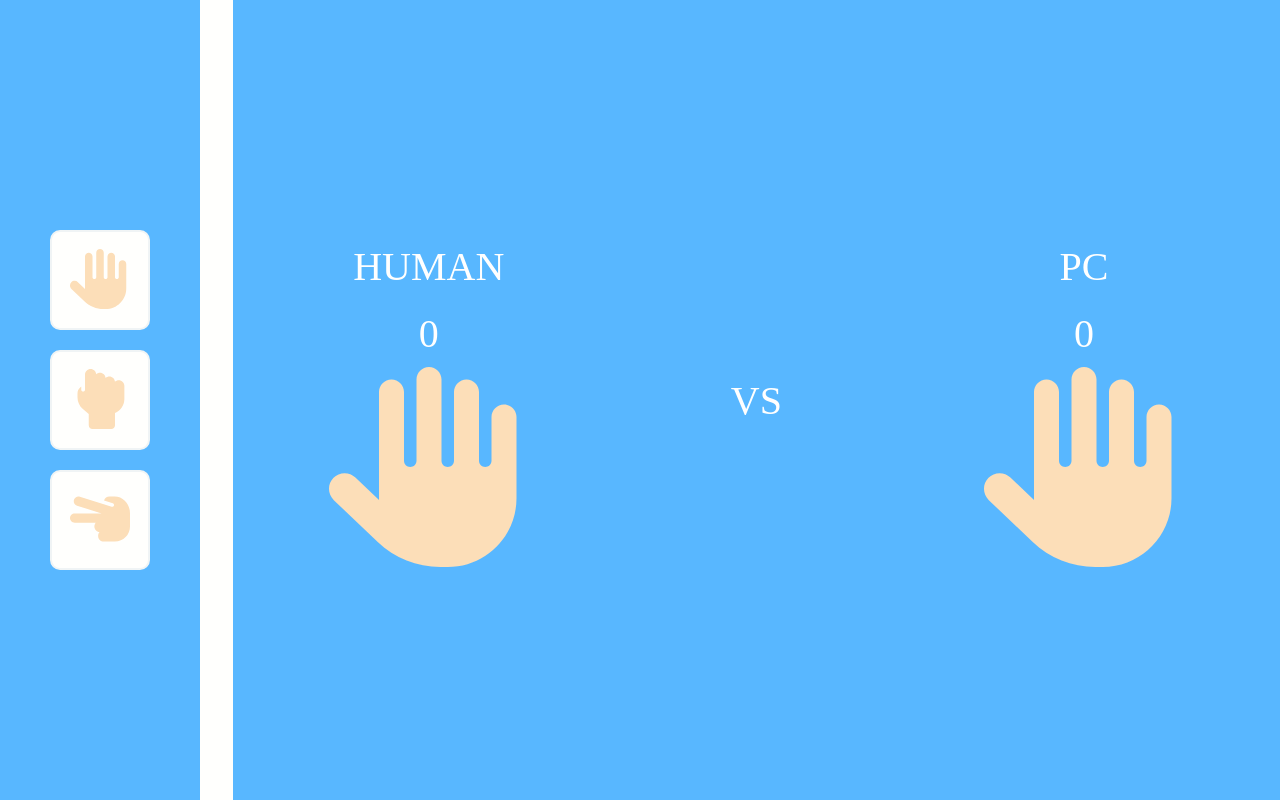
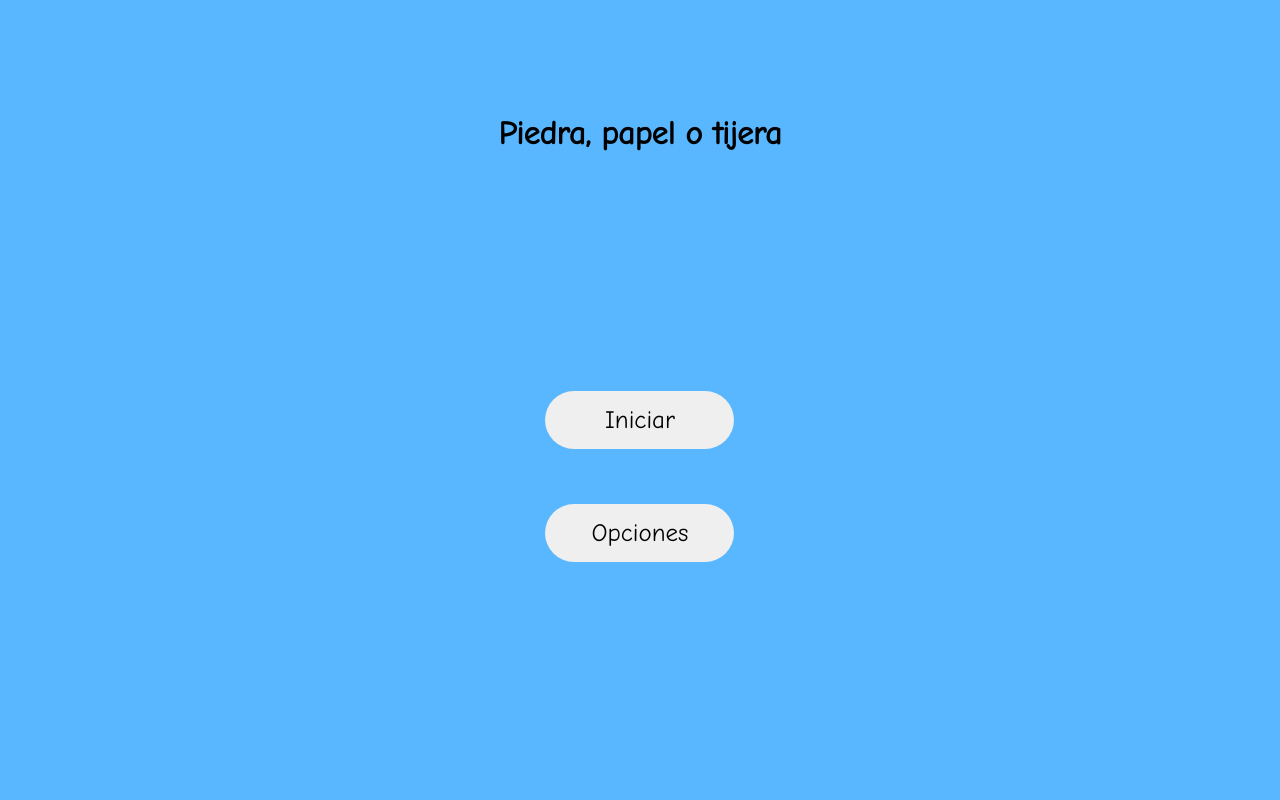
Before and after one commit to Mayra234/rock-paper-scissors-react, a React app: page / in a window 1280 px wide. Built offline with nearby package versions, Linux system fonts and the light colour scheme.

Commit message:
Se agregan nuevos estilos

```diff
--- a/src/App.jsx
+++ b/src/App.jsx
@@ -1,12 +1,17 @@
 import React from "react";
+import "./index.css";
 import { BrowserRouter, Routes, Route } from "react-router-dom";
 import { MainLayout } from "./layouts/MainLayout";
+import { StartLayout } from "./layouts/StartLayout";
+import { OptionsLayout } from "./layouts/OptionsLayout";
 
 function App() {
   return (
     <BrowserRouter basename={process.env.PUBLIC_URL}>
       <Routes>
-        <Route path="/" element={<MainLayout />} />
+        <Route path="/" element={<StartLayout />} />
+        <Route path="/mode" element={<OptionsLayout />} />
+        <Route path="/play" element={<MainLayout />} />
       </Routes>
     </BrowserRouter>
   );
--- a/src/index.css
+++ b/src/index.css
@@ -1,6 +1,6 @@
 @font-face {
-  font-family: "dyn";
-  src: url("./assets/fonts/dynaPuff/DynaPuff-VariableFont_wdth\,wght.ttf");
+  font-family: "comic";
+  src: url("./assets/fonts/comic/comic-regular.ttf");
 }
 
 * {
@@ -17,8 +17,9 @@ html,
   overflow: hidden;
 }
 
+#root,
 body {
-  font-family: "silk";
+  font-family: "comic";
 }
 
 p {
--- a/src/index.jsx
+++ b/src/index.jsx
@@ -1,5 +1,4 @@
 import React from "react";
-import "./index.css";
 import ReactDOM from "react-dom/client";
 import App from "./App";
 
```
